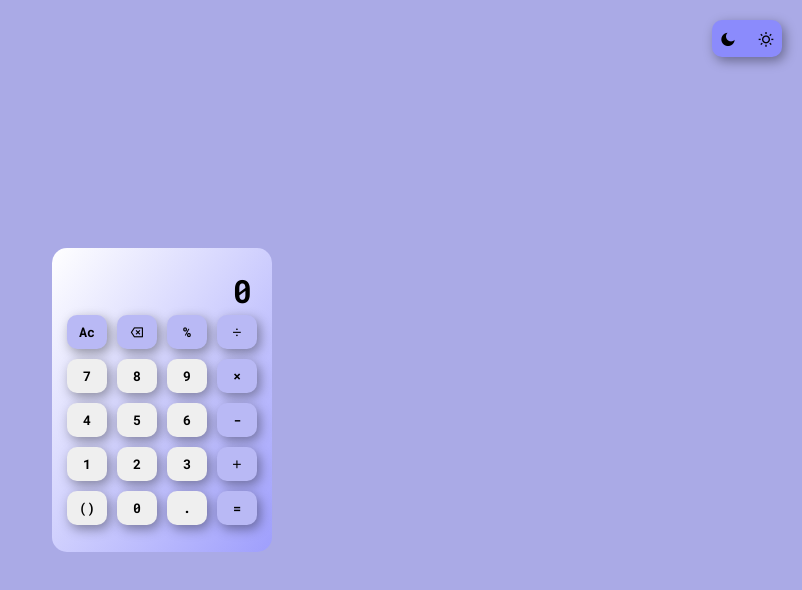
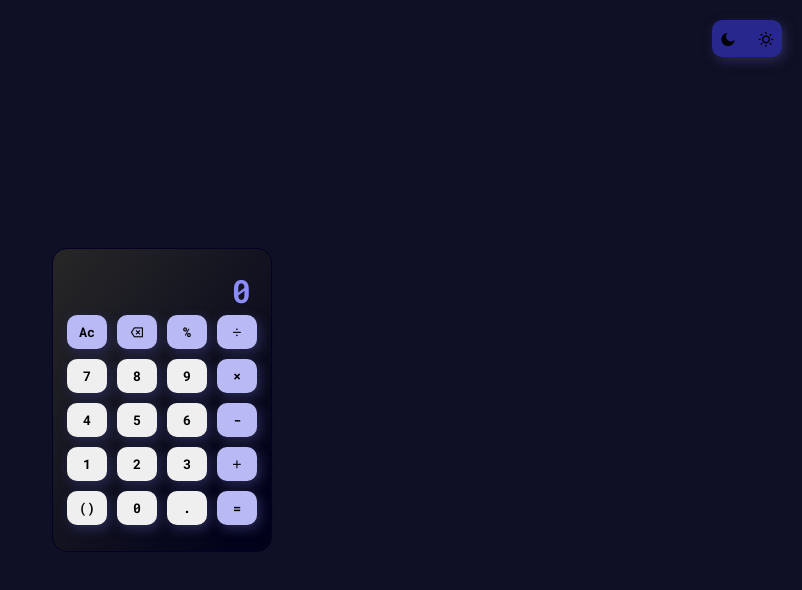
Before and after one commit to HawrehSensei89/calculator-html-css-js, a plain HTML site: page index.html in a window 1280 px wide. Shown: the whole page, without its empty margins (478-1280 px from the left). Drawn offline with nearby package versions, Linux system fonts and the light colour scheme.

Commit message:
dark mode styles

```diff
--- a/css/style-dark.css
+++ b/css/style-dark.css
@@ -0,0 +1,126 @@
+* {
+    padding: 0;
+    margin: 0;
+    box-sizing: border-box;
+}
+
+@font-face {
+    font-family: Font;
+    src: url("/assets/fonts/RobotoMono-Bold.ttf") format("TrueType");
+}
+
+body {
+    background: #0f0f25;
+    display: flex;
+    justify-content: center;
+    align-items: center;
+    font-family: Font;
+    height: 100vh;
+}
+
+
+
+.container {
+    width: 220px;
+    height: 19rem;
+    background: linear-gradient(to bottom right, #272727, #02021b 90%);
+    display: flex;
+    flex-direction: column;
+    justify-content: center;
+    align-items: center;
+    border-radius: 15px;
+    border: 1px solid #020222;
+
+}
+
+.Output {
+    color: #8b8bfc;
+    padding: 20px;
+    height: 30px;
+    width: 100%;
+    display: flex;
+    justify-content: end;
+    align-items: center;
+}
+
+
+.buttons {
+    margin-bottom: 0px;
+}
+
+.buttons button {
+    border: none;
+    padding: 8px 12px;
+    margin: 5px auto;
+    cursor: pointer;
+    width: 40px;
+    border-radius: 10px;
+    font-family: Font;
+}
+
+.culmn-1,
+.culmn-2,
+.culmn-3,
+.culmn-4,
+.culmn-5 {
+    display: flex;
+    gap: 10px;
+
+}
+
+
+.culmn-1 button,
+.culmn-2 button,
+.culmn-3 button,
+.culmn-4 button,
+.culmn-5 button {
+
+    box-shadow: 3px 4px 12px #292a52;
+    transition: all 0.3s;
+
+    &:hover {
+        box-shadow: 3px 4px 12px #532dcf96;
+    }
+}
+
+
+
+.culmn-1 button,
+.culmn-2 button:last-child,
+.culmn-3 button:last-child,
+.culmn-4 button:last-child,
+.culmn-5 button:last-child {
+    background: #b9b9f5;
+}
+
+
+/* dark mode and light mode buttons */
+
+.dark-light-btn {
+    position: fixed;
+    top: 20px;
+    right: 20px;
+    display: flex;
+    gap: 6px;
+    border-radius: 10px;
+    background: #27278d;
+    box-shadow: 3px 4px 12px #292a52;
+    transition: all 0.4s;
+
+    &:hover {
+        box-shadow: 3px 4px 12px #532dcf96;
+    }
+
+}
+
+
+.dark-light-btn a {
+    cursor: pointer;
+    border-radius: 10px;
+    transition: all 0.4s;
+    padding: 8px 8px;
+}
+
+.dark-light-btn a:hover {
+    background: #6f6ffc;
+}
--- a/index.html
+++ b/index.html
@@ -6,8 +6,8 @@
     <meta name="viewport" content="width=device-width, initial-scale=1.0">
     <title>Colculator</title>
     <link href="https://cdn.jsdelivr.net/npm/remixicon@4.9.0/fonts/remixicon.css" rel="stylesheet" />
-    <link rel="stylesheet" href="./css/style.css">
-    <!-- <link rel="stylesheet" href="./css/style-dark.css"> -->
+    <!-- <link rel="stylesheet" href="./css/style.css"> -->
+    <link rel="stylesheet" href="./css/style-dark.css">
 </head>
 
 <body>
```
